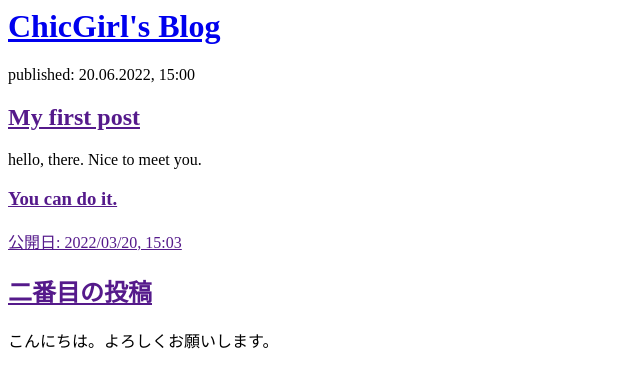
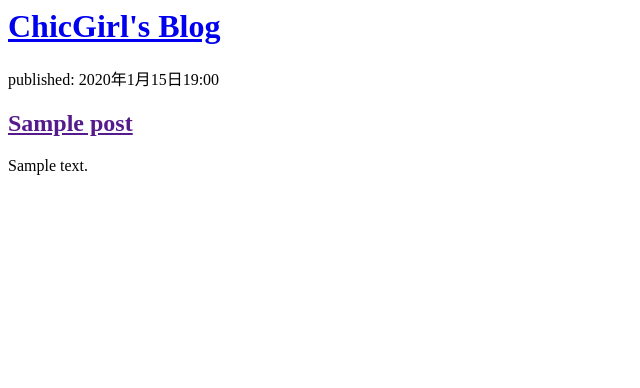
Before and after one commit to 100-87/my-first-blog, a Django app: page / in a window 1280 px wide. Shown: the top 388 px of the page, without its empty margins (0-640 px from the left). Run offline with Django 4.2, Linux system fonts and the light colour scheme; tables that the repository leaves empty hold one stand-in row (values such as "Sample post").

Commit message:
Modified templates to display posts from database.

```diff
--- a/blog/templates/blog/post_list.html
+++ b/blog/templates/blog/post_list.html
@@ -7,17 +7,12 @@
          <h1><a href="/">ChicGirl's Blog</a></h1>
       </div>
 
-      <div>
-         <p>published: 20.06.2022, 15:00</p>
-         <h2><a href="">My first post</a></h2>
-         <p>hello, there. Nice to meet you.</p>
-         <h3><a href="">You can do it.</h3>
-      </div>
-
-      <div>
-         <p>公開日: 2022/03/20, 15:03</p>
-         <h2><a href="">二番目の投稿</a></h2>
-         <p>こんにちは。よろしくお願いします。 </p>
-      </div>
+      {% for post in posts %}
+        <div>
+           <p>published: {{ post.published_date }}</p>
+           <h2><a href="">{{ post.title }}</a></h2>
+           <p>{{ post.text|linebreaksbr }}</p>
+        </div>
+      {% endfor %}
    </body>
 </html>
--- a/blog/views.py
+++ b/blog/views.py
@@ -1,5 +1,8 @@
 from django.shortcuts import render
+from .models import Post
+from django.utils import timezone
 
 # Create your views here.
 def post_list(request):
- return render(request, 'blog/post_list.html', {})
+ posts = Post.objects.filter(published_date__lte=timezone.now()).order_by('published_date')
+ return render(request, 'blog/post_list.html', {'posts': posts})
```
